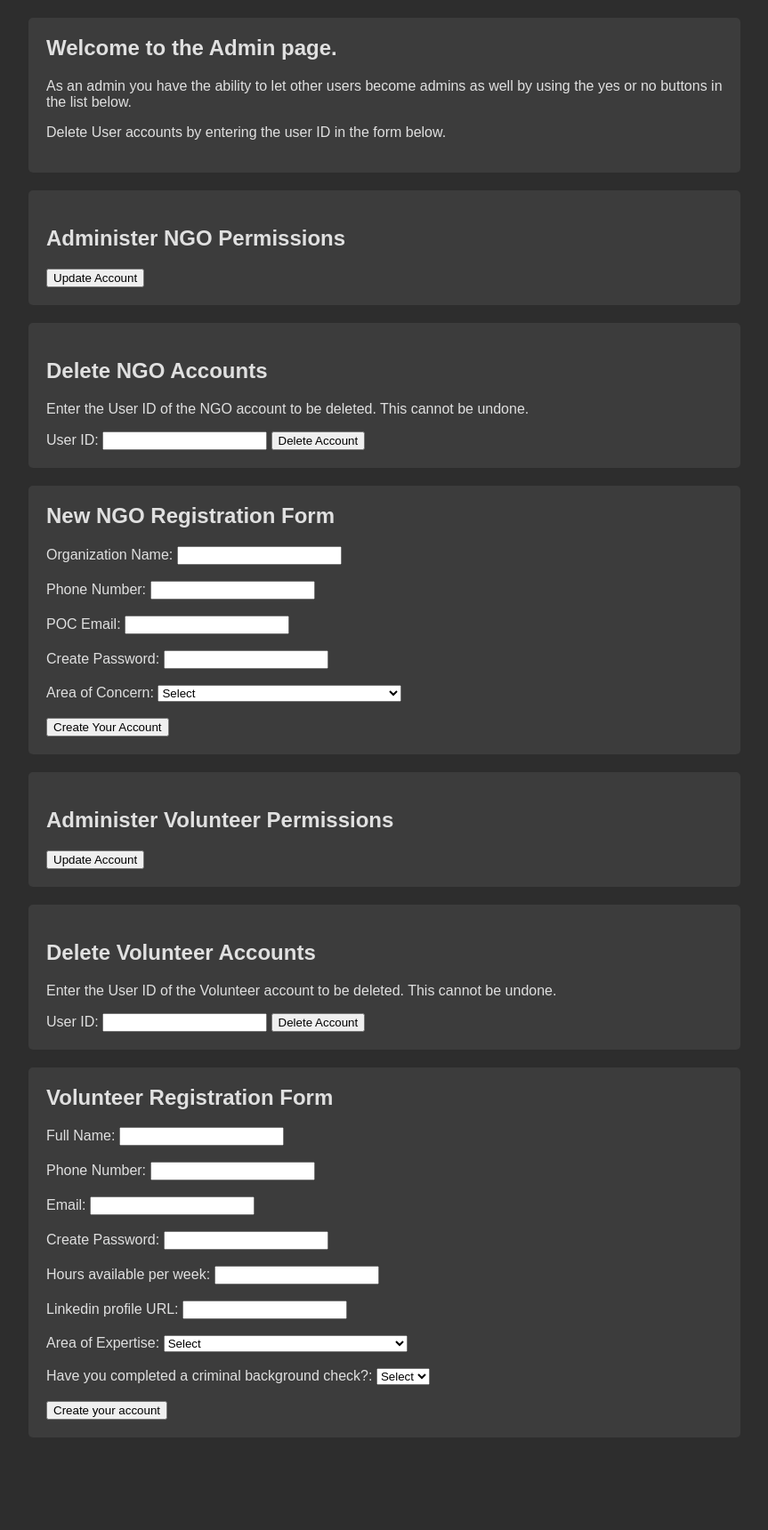
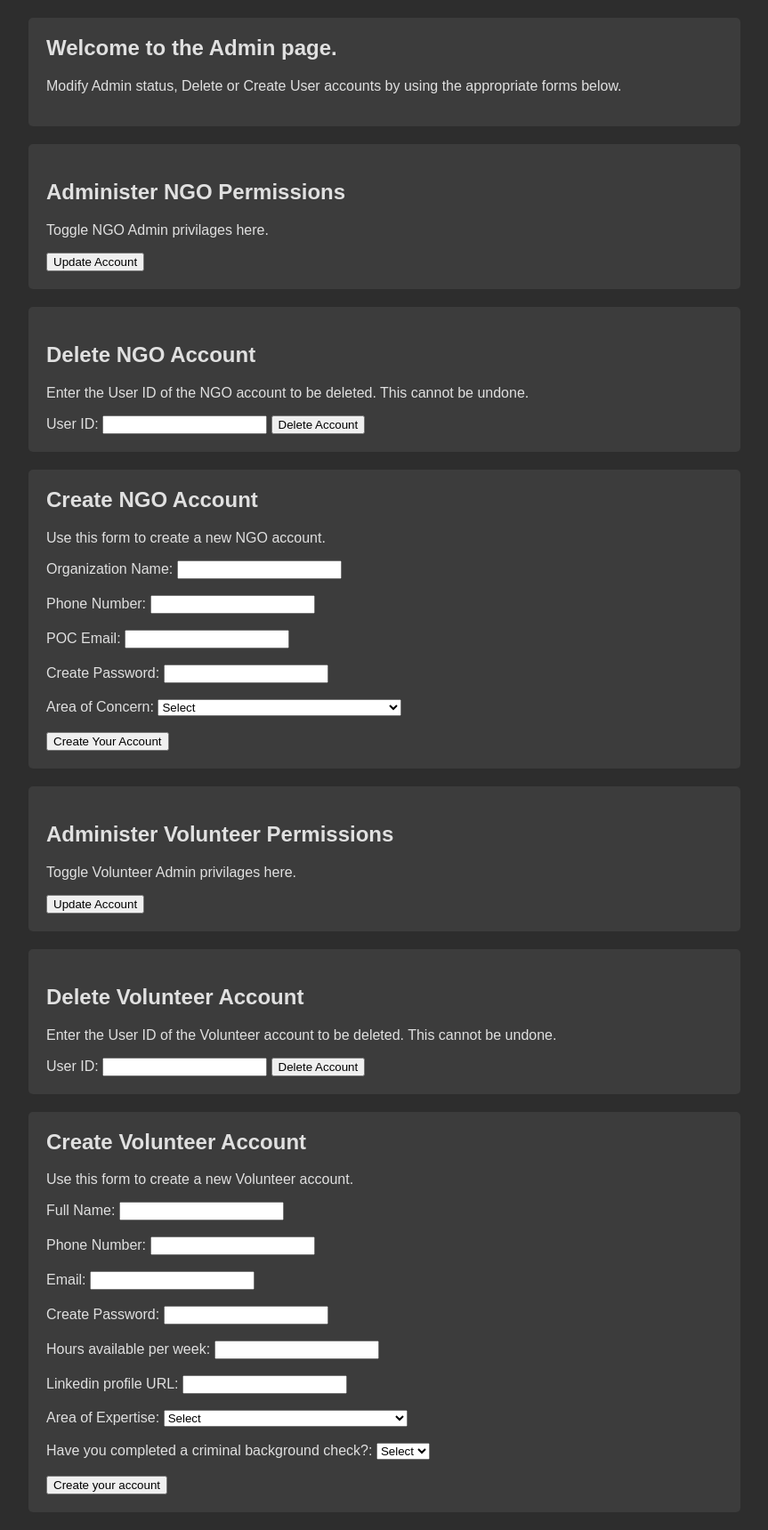
Before and after one commit to JulianSoriano/Guardian-Link, a PHP site: page /admin.php in a window 1280 px wide. Shown: the part 128-1848 px from the top of the page at 89% size, without its empty margins (208-1071 px from the left). Before the commit the page ends 1744 px from the top, so only its background shows below. Run offline with PHP 8.4, Linux system fonts and the light colour scheme; the visitor is signed in with stand-in values (Sample User, id 1); data that the repository does not hold is empty.

Commit message:
Julian's Guardian Link v1.6
Updates to Admin page. Hashed user passwords shown in account tables.

```diff
--- a/admin.php
+++ b/admin.php
@@ -53,13 +53,13 @@ require 'header.php';
         <section>
             <!-- Title -->
             <h1>Welcome to the Admin page.</h1>
-            <p>As an admin you have the ability to let other users become admins as well by using the yes or no buttons in the list below. </p>
-            <p>Delete User accounts by entering the user ID in the form below.</p>
+            <p>Modify Admin status, Delete or Create User accounts by using the appropriate forms below.</p>
         </section>
 
         <!-- NGO Admin Table -->
         <section>
                 <h2>Administer NGO Permissions</h2>
+                <p> Toggle NGO Admin privilages here.</p>
             <?php
                 //SQL query to select all columns from the "ngo" table.
                 $sql2 = "SELECT * FROM ngo;";
@@ -83,6 +83,7 @@ require 'header.php';
                         <td><strong>User ID</strong></td>
                         <td><strong>Name</strong></td>
                         <td><strong>Email</strong></td>
+                        <td><strong>Password</strong></td>
                         <td><strong>Admin</strong></td>
                     </tr>
 
@@ -107,6 +108,7 @@ require 'header.php';
                                     "<td >" . $row['idnumber'] . "</td>" .
                                     "<td >" . $row['organization'] . "</td>" .
                                     "<td>" . $row['email'] . "</td>" .
+                                    "<td>" . $row['password'] . "</td>" .
                                     "<td>" . $isAdmin. "</td>" .
                                     "</tr>";
                             }
@@ -118,7 +120,7 @@ require 'header.php';
 
         <!-- Delete NGO account Section -->
         <section>
-            <h2>Delete NGO Accounts</h2>
+            <h2>Delete NGO Account</h2>
             <p>Enter the User ID of the NGO account to be deleted. This cannot be undone.</p>
                 <form action="./admin.php" method="post">
                     <input type="hidden" name="type" value="delete_ngo">
@@ -130,7 +132,8 @@ require 'header.php';
 
         <!-- NGO Account Creation Form -->
     <section>
-        <h1>New NGO Registration Form</h1>
+        <h1>Create NGO Account</h1>
+        <p>Use this form to create a new NGO account.</p>
         <form action="./admin.php" method="post">
             <input type="hidden" name="type" value="create_ngo">
             <label for="name">Organization Name:</label>
@@ -176,6 +179,7 @@ require 'header.php';
         <!-- Volunteer Admin Table -->
         <section>
             <h2>Administer Volunteer Permissions</h2>
+            <p> Toggle Volunteer Admin privilages here.</p>
 
             <?php
 
@@ -200,6 +204,7 @@ require 'header.php';
                         <td>User ID</td>
                         <td>Name</td>
                         <td>Email</td>
+                        <td>Password</td>
                         <td>Admin</td>
                     </tr>
 
@@ -221,6 +226,7 @@ require 'header.php';
                                     "<td>" . $row['idnumber'] . "</td>" .
                                     "<td>" . $row['name'] . "</td>" .
                                     "<td>" . $row['email'] . "</td>" .
+                                    "<td>" . $row['password'] . "</td>" .
                                     "<td>" . $isAdmin . "</td>" .
                                     "</tr>";
                             }
@@ -232,7 +238,7 @@ require 'header.php';
 
         <!-- Delete Volunteer account Section -->
         <section>
-            <h2>Delete Volunteer Accounts</h2>
+            <h2>Delete Volunteer Account</h2>
             <p>Enter the User ID of the Volunteer account to be deleted. This cannot be undone.</p>
                 <form action="./admin.php" method="post">
                     <input type="hidden" name="type" value="delete_volunteer">
@@ -244,7 +250,8 @@ require 'header.php';
 
     <!-- New Volunteer Registration Form -->
     <section>
-        <h1>Volunteer Registration Form</h1>
+        <h1>Create Volunteer Account</h1>
+        <p>Use this form to create a new Volunteer account.</p>
         <form action="./admin.php" method="post">
             <input type="hidden" name="type" value="create_volunteer">
             <label for="name">Full Name:</label>
```
